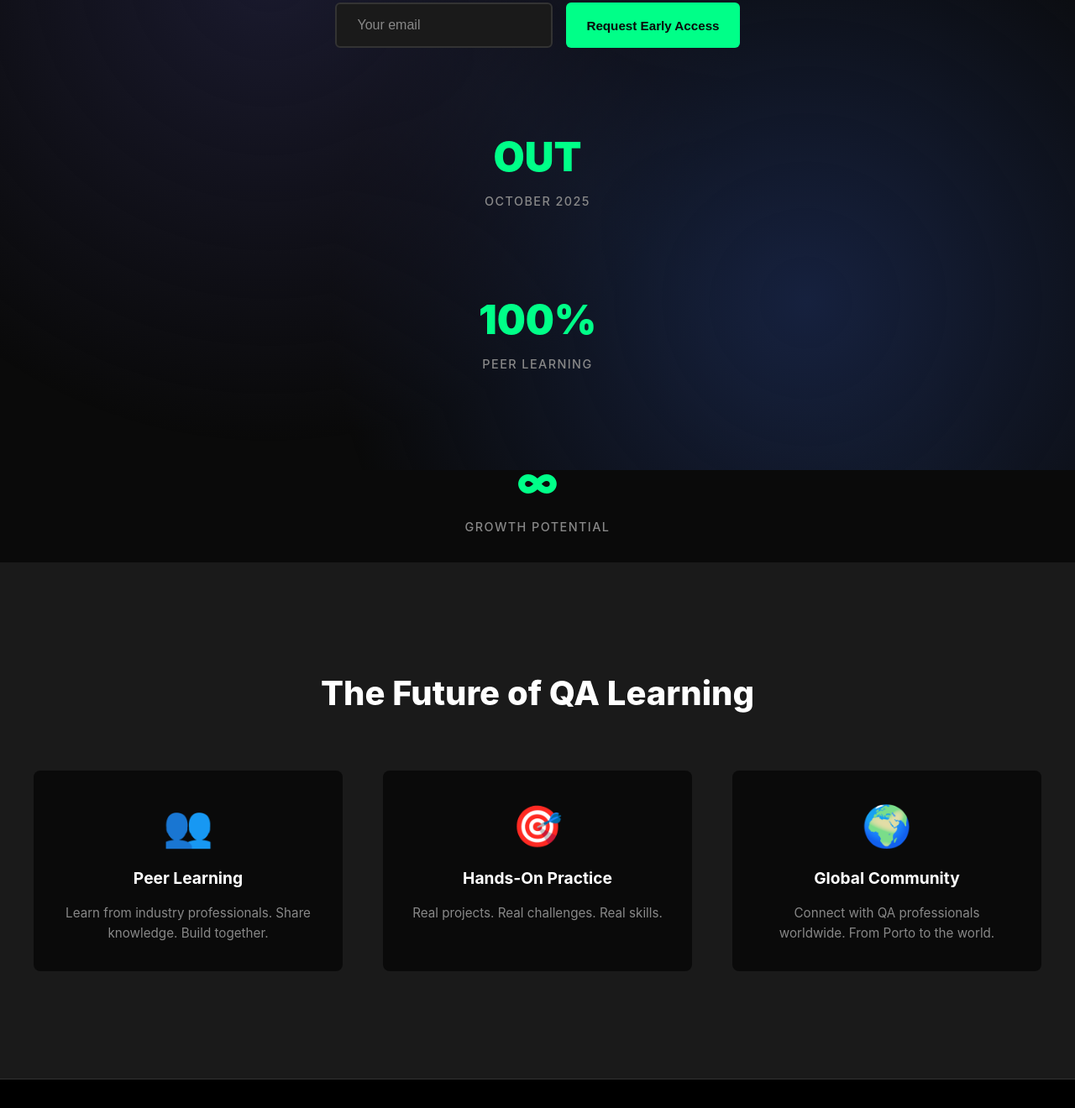
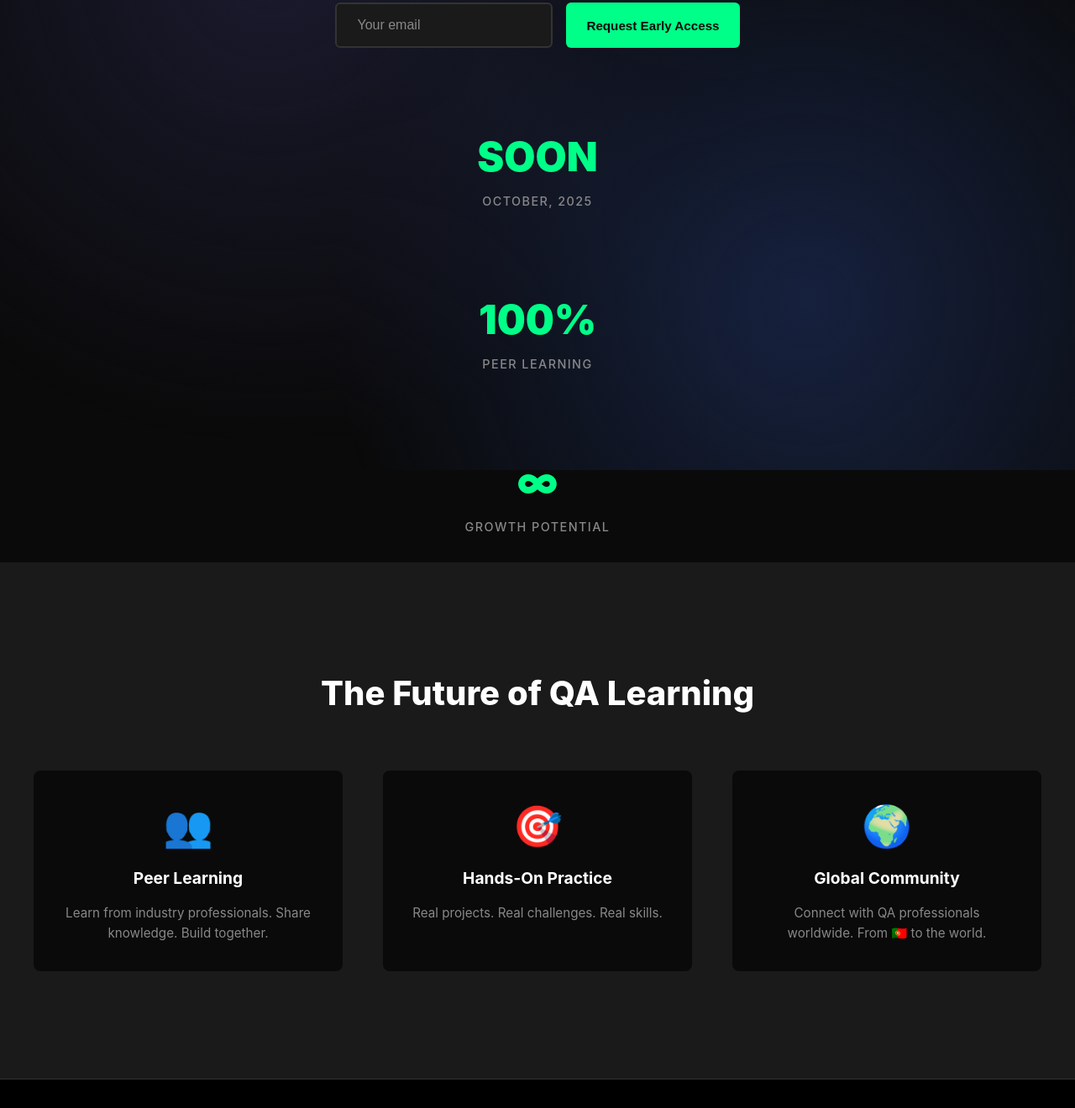
Before and after one commit to JessicaSilva0/qacolab.pt, a plain HTML site: page index.html in a window 1280 px wide. Shown: the part 240-1560 px from the top of the page at 84% size. Drawn offline with Linux system fonts and the light colour scheme.

Commit message:
Update index.html

```diff
--- a/index.html
+++ b/index.html
@@ -559,8 +559,8 @@
             <!-- Stats -->
             <div class="stats">
                 <div class="stat fade-in">
-                    <span class="stat-number">OUT</span>
-                    <span class="stat-label" data-text="launch">October 2025</span>
+                    <span class="stat-number">SOON</span>
+                    <span class="stat-label" data-text="launch">October, 2025</span>
                 </div>
                 <div class="stat fade-in">
                     <span class="stat-number">100%</span>
@@ -598,7 +598,7 @@
                     <span class="feature-icon">🌍</span>
                     <h3 class="feature-title" data-text="feature3-title">Global Community</h3>
                     <p class="feature-description" data-text="feature3-desc">Connect with QA professionals worldwide.
-                        From Porto to the world.</p>
+                        From 🇵🇹 to the world.</p>
                 </div>
             </div>
         </div>
```
